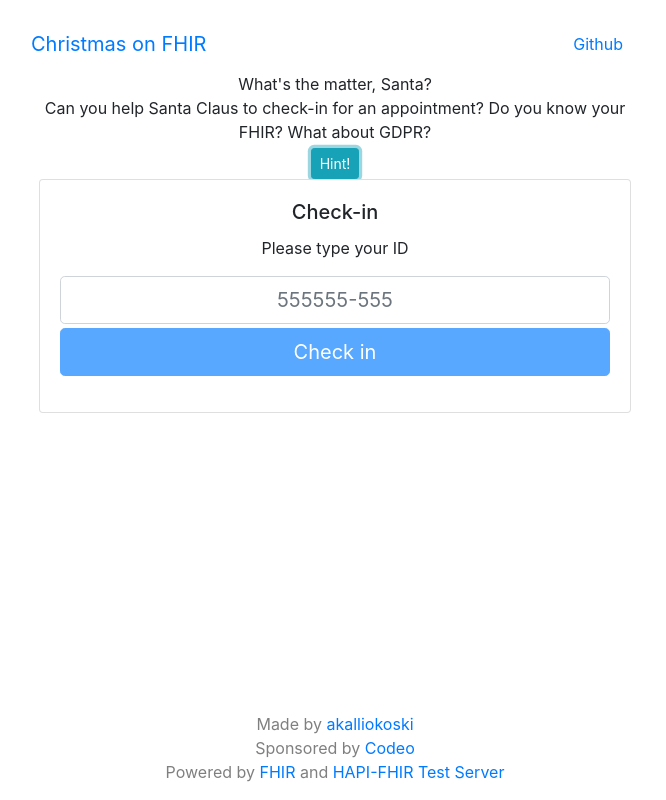
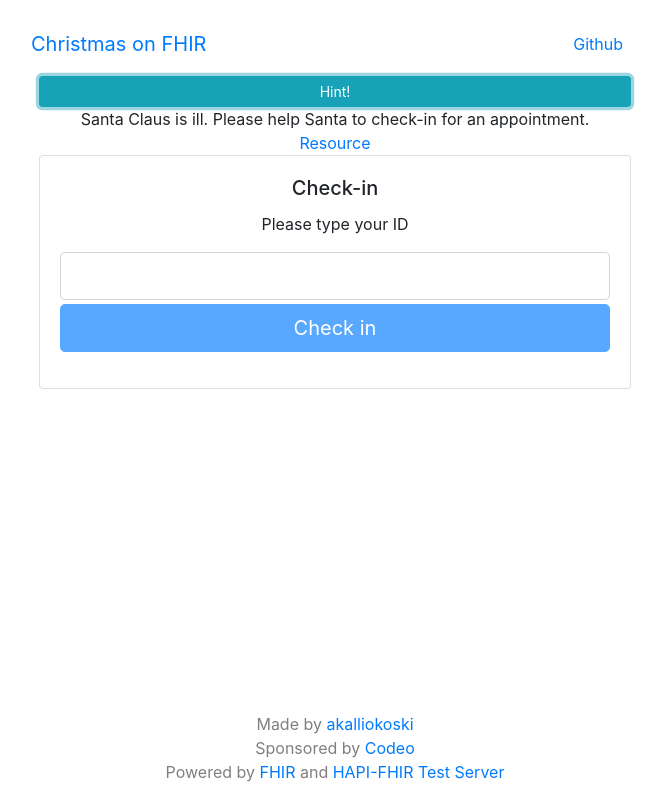
Before and after one commit to akalliokoski/christmas-on-fhir, a React app: page / in a window 1280 px wide. Both pictures are taken after a click on the button "Hint!". Shown: the whole page, without its empty margins (305-971 px from the left). Built offline with nearby package versions, Linux system fonts and the light colour scheme.

Commit message:
Add hints on check-in prompt

```diff
--- a/src/components/CheckIn/CheckIn.js
+++ b/src/components/CheckIn/CheckIn.js
@@ -50,13 +50,9 @@ class CheckIn extends Component {
   renderDescription() {
     return (
       <div>
-        <div>What's the matter, Santa?</div>
-        <div>
-          Can you help Santa Claus to check-in for an appointment? Do you know
-          your FHIR? What about GDPR?
-        </div>
+        <div />
         <Button
-          className="mt-1"
+          className="mt-1 btn-block"
           size="sm"
           color="info"
           onClick={this.handleHint}
@@ -104,8 +100,8 @@ class CheckIn extends Component {
         infoText={
           <span>
             Did you know that Santa Claus' original home lies in the mysterious
-            Korvatunturi, Finland? Of course, the exact location is a secret
-            only known to a chosen few
+            Korvatunturi, in Finland? Of course, the exact location is a secret
+            only known to a chosen few.
           </span>
         }
         config={MapConfig}
--- a/src/components/CheckIn/CheckInPrompt.js
+++ b/src/components/CheckIn/CheckInPrompt.js
@@ -4,7 +4,8 @@ import PropTypes from "prop-types";
 import Card from "./Card";
 import { FontAwesomeIcon } from "@fortawesome/react-fontawesome";
 import { faCircleNotch } from "@fortawesome/free-solid-svg-icons";
-import { SECRET_IDENTIFIER } from "../../constants";
+import { SECRET_IDENTIFIER, SECRET_NAME } from "../../constants";
+import { getPatientSearchUrl } from "../../utils/fhirUtils";
 
 class CheckInPrompt extends Component {
   state = { id: "" };
@@ -25,9 +26,10 @@ class CheckInPrompt extends Component {
     this.setState({ id: event.target.value });
   };
 
-  renderCard(id, hintLevel, isLoading) {
-    const placeholder = hintLevel > 0 ? SECRET_IDENTIFIER : "";
-    console.log(hintLevel);
+  renderCard() {
+    const { id } = this.state;
+    const { isLoading, hintLevel } = this.props;
+    const placeholder = hintLevel > 1 ? SECRET_IDENTIFIER : "";
     return (
       <Card
         title={<span>Check-in</span>}
@@ -59,12 +61,31 @@ class CheckInPrompt extends Component {
     );
   }
 
+  renderResourceLink() {
+    const { hintLevel } = this.props;
+    if (hintLevel < 1) {
+      return null;
+    }
+
+    return (
+      <a
+        target="_blank"
+        rel="noopener noreferrer"
+        href={getPatientSearchUrl(SECRET_NAME)}
+      >
+        Resource
+      </a>
+    );
+  }
+
   render() {
-    const { id } = this.state;
-    const { isLoading, hintLevel } = this.props;
     return (
       <div className="check-in">
-        {this.renderCard(id, hintLevel, isLoading)}
+        <div>
+          Santa Claus is ill. Please help Santa to check-in for an appointment.
+        </div>
+        {this.renderResourceLink()}
+        {this.renderCard()}
       </div>
     );
   }
--- a/src/constants.js
+++ b/src/constants.js
@@ -8,3 +8,4 @@ export const RESOURCE_TYPE = {
 };
 
 export const SECRET_IDENTIFIER = "555555-555";
+export const SECRET_NAME = "Joulupukki";
--- a/src/services/fhir.js
+++ b/src/services/fhir.js
@@ -11,8 +11,8 @@ async function searchResource(url) {
     return null;
   }
 
-  const bundle = response.data;
-  return bundle.entry.length === 1 ? bundle.entry[0].resource : null;
+  const entry = response.data.entry || [];
+  return entry.length === 1 ? entry[0].resource : null;
 }
 
 async function searchPatient(patientIdentifier) {
--- a/src/utils/fhirUtils.js
+++ b/src/utils/fhirUtils.js
@@ -1,4 +1,4 @@
-import { FHIR_BASE } from "../constants";
+import { FHIR_BASE, RESOURCE_TYPE } from "../constants";
 
 export function getResourceUrl(resourceType, id) {
   return `${FHIR_BASE}/${resourceType}/${id}`;
@@ -17,3 +17,7 @@ export function getParticipantUrl(participant) {
   const reference = participant.actor.reference;
   return `${FHIR_BASE}/${reference}`;
 }
+
+export function getPatientSearchUrl(name) {
+  return `${FHIR_BASE}/${RESOURCE_TYPE.Patient}?name=${name}`;
+}
```
